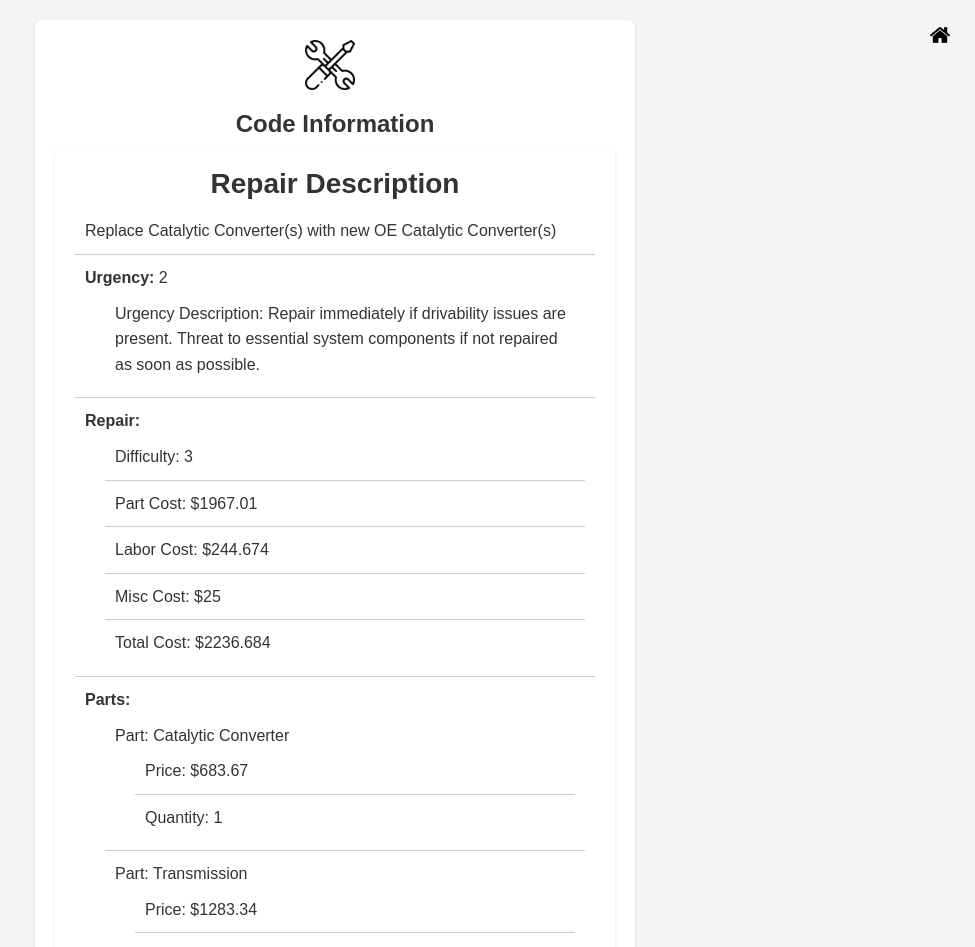
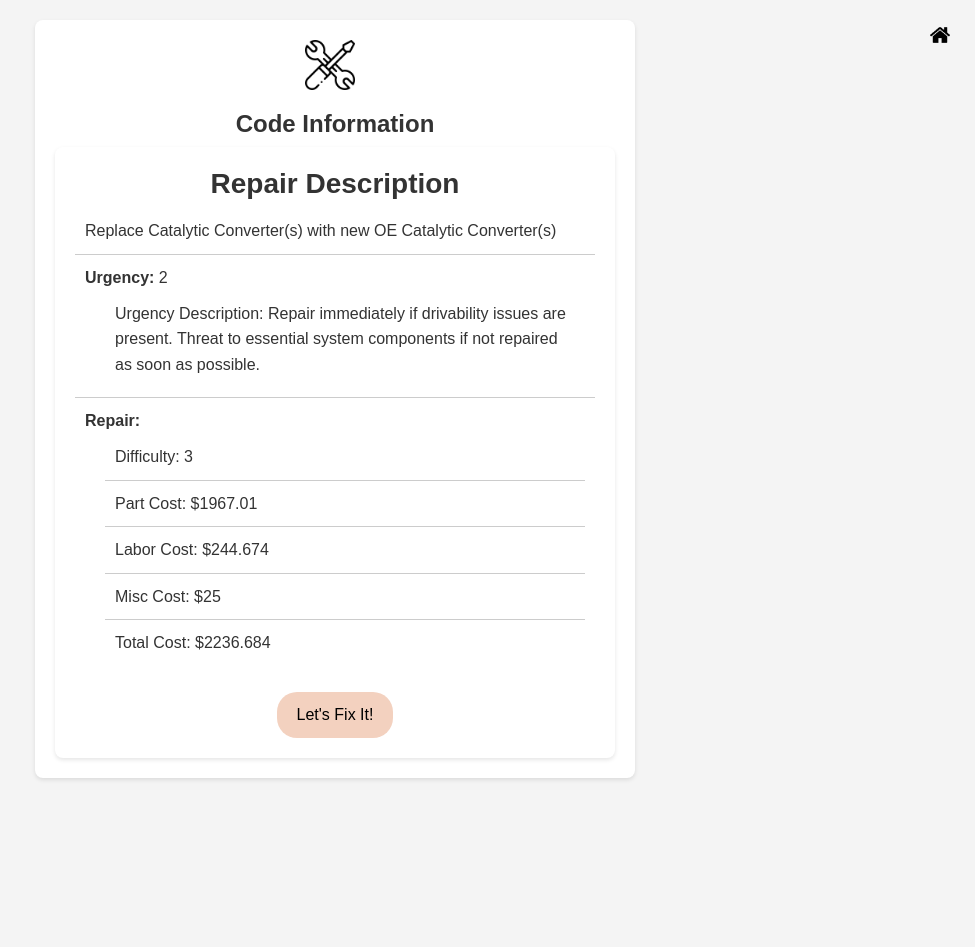
Before and after one commit to 394-w24/obd-app, a React (Vite) app: page /codeinfo in a window 1280 px wide. Shown: the top 947 px of the page, without its empty margins (305-1280 px from the left). After the commit the page ends 800 px from the top, so only its background shows below. Built offline with nearby package versions, Linux system fonts and the light colour scheme.

Commit message:
rafactored pages

```diff
--- a/src/App.jsx
+++ b/src/App.jsx
@@ -10,6 +10,7 @@ import LoginPage from "./components/LoginPage"
 import LocalMechanics from './components/LocalMechanics';
 import MechanicPage from './components/MechanicPage';
 import NavButton from './components/NavButton';
+import RepairOptionsPage from './components/RepairOptionsPage';
 
 const App = ()  => {
 
@@ -22,6 +23,7 @@ const App = ()  => {
           <Route path="/codeinfo" element={<CodeInfoPage /> } />
           <Route path="/profile" element={<ProfilePage /> } />
           <Route path="/mechanics" element={<LocalMechanics/>}/>
+          <Route path="/options" element={<RepairOptionsPage/>}/>
           {/* <Route path="/mechanic/:mechanicId" element={<MechanicPage /> } /> */}
       </Routes>
       <NavButton/>
--- /dev/null
+++ b/src/components/RepairOptionsPage.css
@@ -0,0 +1,42 @@
+.center-div {
+    display: flex;
+    justify-content: center;
+    align-items: center;
+  }
+
+
+  /* Ensure the content is centered within the column */
+  .col-12.col-md-8 {
+    display: flex;
+    flex-direction: column;
+    align-items: center;
+  }
+
+  body {
+    font-family: Arial, sans-serif;
+    line-height: 1.6;
+    margin: 20px;
+    background-color: #f4f4f4;
+    color: #333;
+  }
+
+
+  .list-group-item {
+    white-space: normal; /* Ensure the text wraps */
+  }
+
+  @media (max-width: 768px) { /* Adjustments for smaller screens */
+    .list-group-item {
+      padding: .5rem 1.25rem; /* Smaller padding */
+    }
+  }
+
+  /* Existing styles */
+  .container {
+    max-width: 600px;
+    margin: auto;
+    background: #fff;
+    padding: 20px;
+    border-radius: 8px;
+    box-shadow: 0 2px 4px rgba(0,0,0,0.1);
+  }
--- /dev/null
+++ b/src/components/RepairOptionsPage.jsx
@@ -0,0 +1,21 @@
+import React from 'react';
+import { useNavigate } from 'react-router-dom';
+
+const RepairOptionsPage = () => {
+  let navigate = useNavigate();
+
+  return (
+    <div className="container">
+    <div className="list-group">
+      <button type="button" className="list-group-item list-group-item-action">Quote from local repair</button>
+      <button type="button" className="list-group-item list-group-item-action list-group-item-secondary">Part location</button>
+      <button type="button" className="list-group-item list-group-item-action list-group-item-success">Repair guide</button>
+      <button type="button" className="list-group-item list-group-item-action list-group-item-danger">Parts</button>
+      <button type="button" className="list-group-item list-group-item-action list-group-item-warning">Videos</button>
+    </div>
+  </div>
+
+  );
+};
+
+export default RepairOptionsPage;
--- a/src/components/response.css
+++ b/src/components/response.css
@@ -1,4 +1,3 @@
-
 body {
   font-family: Arial, sans-serif;
   line-height: 1.6;
@@ -13,6 +12,24 @@
   padding: 20px;
   border-radius: 8px;
   box-shadow: 0 2px 4px rgba(0,0,0,0.1);
+}
+
+.circle-btn {
+  background: #F3D1BF;
+  color: black;
+  border: none;
+  border-radius: 20px;
+  padding: 10px 20px;
+  font-size: 16px;
+  cursor: pointer;
+  display: flex;
+  align-items: center;
+  justify-content: center;
+
+}
+.circle-btn:hover {
+  background: #e7b9a8;
+  transform: scale(1.05);
 }
 ul {
   list-style-type: none;
@@ -31,7 +48,5 @@
 a {
   color: #0275d8;
   text-decoration: none;
+
 }
-  a:hover {
-    text-decoration: underline;
-  }
--- a/src/components/response.jsx
+++ b/src/components/response.jsx
@@ -26,31 +26,12 @@ const Response = () => {
                         <li>Total Cost: $2236.684</li>
                     </ul>
                 </li>
-                <li><b>Parts:</b>
-                    <ul>
-                        <li>Part: Catalytic Converter
-                            <ul>
-                                <li>Price: $683.67</li>
-                                <li>Quantity: 1</li>
-                            </ul>
-                        </li>
-                        <li>Part: Transmission
-                            <ul>
-                                <li>Price: $1283.34</li>
-                                <li>Quantity: 1</li>
-                            </ul>
-                        </li>
-                    </ul>
-                </li>
-                <li><b>TSB:</b>
-                    <ul>
-                        <li>Instructions: <a href="http://downloads.innova.com/tsb-files/118000/4824780.pdf" target="_blank" rel="noopener noreferrer">Download TSB Instructions</a></li>
-                    </ul>
-                </li>
+
+
             </ul>
         </div>
-        <Link to="/mechanics">
-                <button className="btn btn-primary">Find Mechanics</button>
+        <Link to="/options">
+                <button className="circle-btn">Let's Fix It!</button>
         </Link>
     </div>
   );
```
Lines whose indentation alone changed are shown as unchanged.
